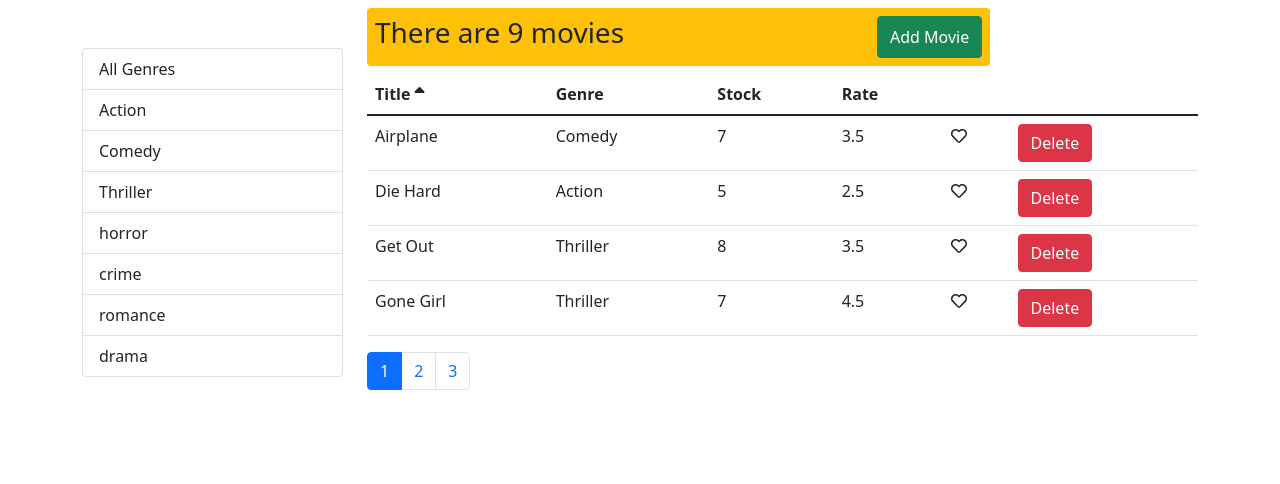
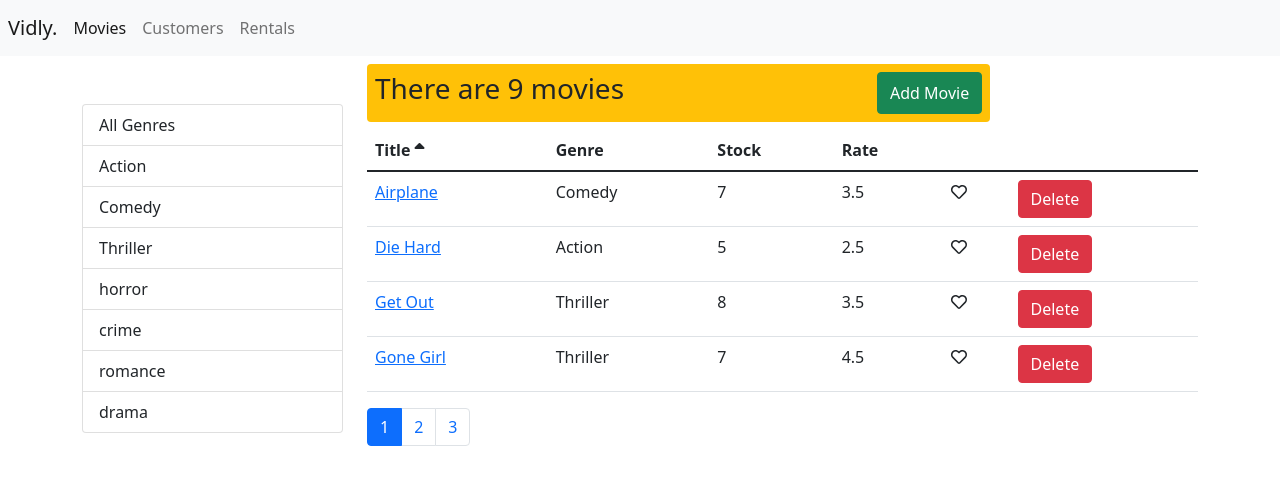
Before and after one commit to bahoz-ali/Vidly, a React (Create React App) app: page /movies in a window 1280 px wide. Shown: the top 484 px of the page. Built offline with nearby package versions, Linux system fonts and the light colour scheme.

Commit message:
we are done with routing.

```diff
--- a/package.json
+++ b/package.json
@@ -17,6 +17,7 @@
     "prop-types": "^15.7.2",
     "react": "^17.0.2",
     "react-dom": "^17.0.2",
+    "react-router-dom": "^5.3.0",
     "react-scripts": "4.0.3",
     "web-vitals": "^1.1.2"
   },
--- a/src/App.js
+++ b/src/App.js
@@ -1,11 +1,27 @@
 import React from "react";
+import { Redirect, Route, Switch } from "react-router-dom";
 import Movies from "./components/movies";
-
+import NotFound from "./components/notFound";
+import Rentals from "./components/rentals";
+import Customers from "./components/customers";
+import NavBar from "./components/navBar";
+import MovieForm from "./components/movieForm"
 function App() {
   return (
-    <main className="container">
-      <Movies />
-    </main>
+    <div>
+      <NavBar/>
+      <main className="container">
+        <Switch>
+          <Route path="/movies/:id" component={MovieForm}></Route>
+          <Route path="/movies" component={Movies}></Route>
+          <Route path="/not-found" component={NotFound}></Route>
+          <Route path="/rentals" component={Rentals}></Route>
+          <Route path="/customers" component={Customers}></Route>
+          <Redirect from="/" exact to="/movies"></Redirect>
+          <Redirect to="not-found"></Redirect>
+        </Switch>
+      </main>
+    </div>
   );
 }
 
--- /dev/null
+++ b/src/components/customers.jsx
@@ -0,0 +1,7 @@
+import React from "react";
+
+const Customers = (props) => {
+  return <h1>Customers</h1>;
+};
+
+export default Customers;
--- /dev/null
+++ b/src/components/movieForm.jsx
@@ -0,0 +1,10 @@
+import React, { Component } from "react";
+
+const MovieForm = ({match, history}) => {
+  return <div>
+    <h1>Movie form {match.params.id}</h1>
+    <button onClick={()=> history.push('/movies') }  className="btn btn-primary"> save</button>
+  </div>;
+};
+
+export default MovieForm;
--- a/src/components/moviesTable.jsx
+++ b/src/components/moviesTable.jsx
@@ -1,10 +1,17 @@
 import React from "react";
+import { Link } from "react-router-dom";
 import Like from "./common/like";
 import Table from "./common/table";
 
 class MoviesTable extends React.Component {
   columns = [
-    { path: "title", label: "Title" },
+    {
+      path: "title",
+      label: "Title",
+      content: (movie) => (
+        <Link to={`/movies/${movie._id}`}>{movie.title}</Link>
+      ),
+    },
     { path: "genre.name", label: "Genre" },
     { path: "numberInStock", label: "Stock" },
     { path: "dailyRentalRate", label: "Rate" },
--- /dev/null
+++ b/src/components/navBar.jsx
@@ -0,0 +1,25 @@
+import React from "react";
+import { Link, NavLink } from "react-router-dom";
+
+const NavBar = () => {
+  return (
+    <nav className="navbar navbar-expand-lg navbar-light bg-light">
+      <Link className="navbar-brand mx-2" to="/">
+        Vidly.
+      </Link>
+      <div className="navbar-nav">
+        <NavLink className="nav-item nav-link" to="/movies">
+          Movies
+        </NavLink>
+        <NavLink className="nav-item nav-link" to="/customers">
+          Customers
+        </NavLink>
+        <NavLink className="nav-item nav-link" to="/rentals">
+          Rentals
+        </NavLink>
+      </div>
+    </nav>
+  );
+};
+
+export default NavBar;
--- /dev/null
+++ b/src/components/notFound.jsx
@@ -0,0 +1,7 @@
+import React, { Component } from "react";
+
+const NotFound = (props) => {
+  return <h1>not found</h1>;
+};
+
+export default NotFound;
--- /dev/null
+++ b/src/components/rentals.jsx
@@ -0,0 +1,7 @@
+import React from 'react';
+
+const Rentals = (props) => {
+    return ( <h1>Rentals</h1> );
+}
+
+export default Rentals;
--- a/src/index.js
+++ b/src/index.js
@@ -5,11 +5,13 @@
 import reportWebVitals from "./reportWebVitals";
 import "bootstrap/dist/css/bootstrap.css";
 import "font-awesome/css/font-awesome.css";
-
+import { BrowserRouter } from "react-router-dom";
 
 ReactDOM.render(
   <React.StrictMode>
-    <App />
+    <BrowserRouter>
+      <App />
+    </BrowserRouter>
   </React.StrictMode>,
   document.getElementById("root")
 );
```
Also changed, not shown: src/components/movies.jsx (line endings or trailing spaces), 1 other file (tests, documents, lock files or other folders).
